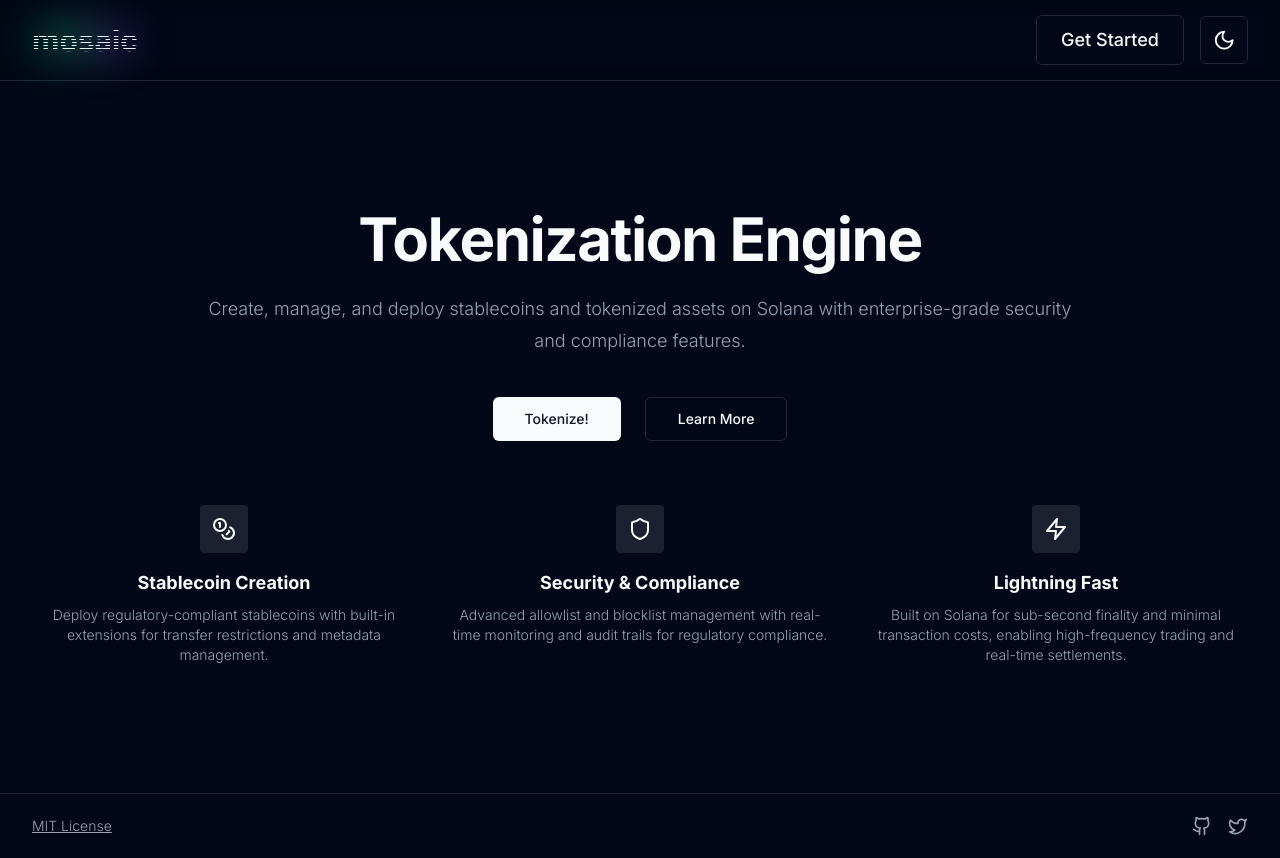
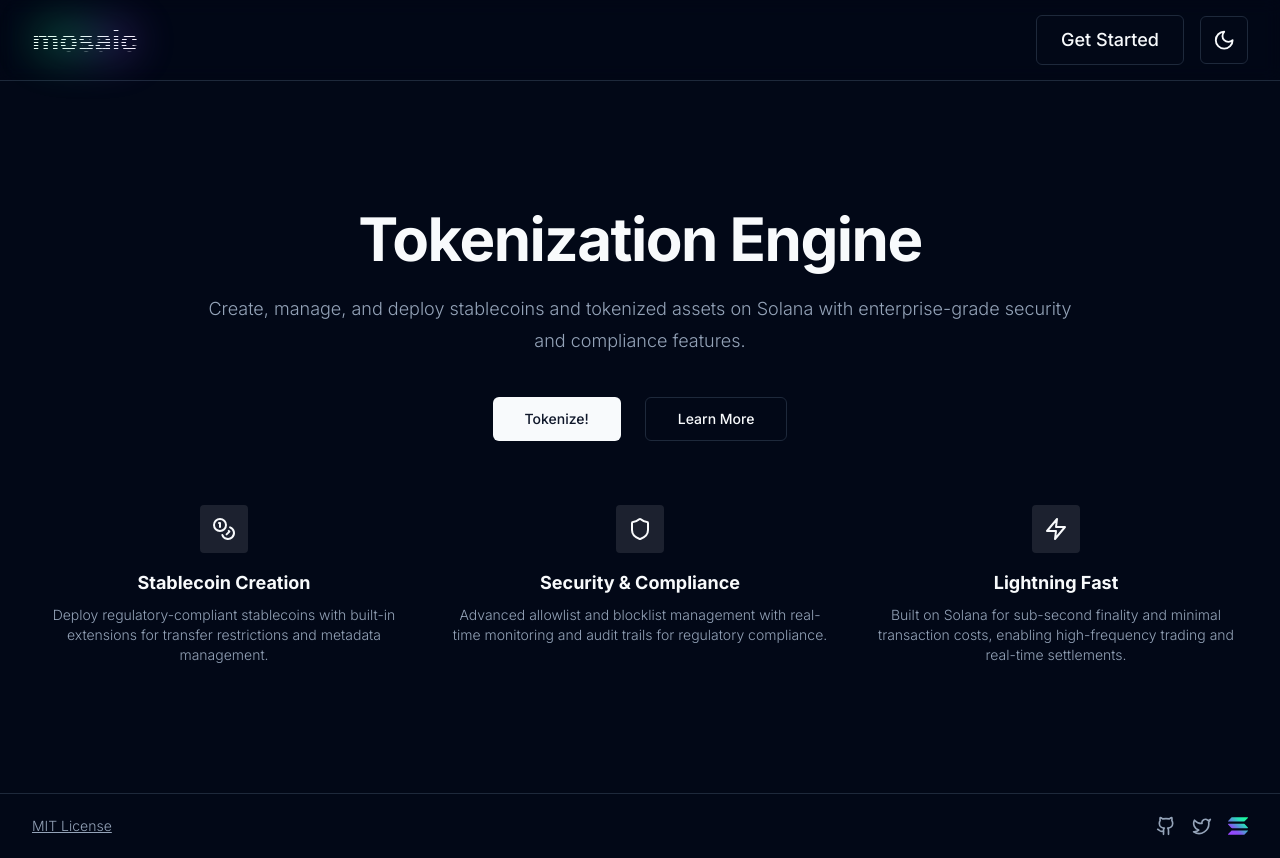
Before and after one commit to solana-foundation/mosaic, a Next.js app in the folder packages/ui/: page / in a window 1280 px wide. Built offline with nearby package versions, Linux system fonts and the light colour scheme; what @solana/wallet-adapter-react, @solana/wallet-adapter-react-ui would draw is missing.

Commit message:
add solana link to footer

```diff
--- a/packages/ui/src/components/layout/footer.tsx
+++ b/packages/ui/src/components/layout/footer.tsx
@@ -1,4 +1,5 @@
 import { GithubIcon, TwitterIcon } from 'lucide-react';
+import SolanaLogoMark from '../../../public/solanaLogoMark.svg';
 
 export function Footer() {
   return (
@@ -33,6 +34,15 @@
           >
             <TwitterIcon className="w-5 h-5" />
           </a>
+          <a
+            href="https://solana.com"
+            target="_blank"
+            rel="noopener noreferrer"
+            aria-label="Solana"
+            className="hover:text-primary"
+          >
+            <img src="/solanaLogoMark.svg" alt="Solana" className="w-5 h-5" />
+          </a>
         </div>
       </div>
     </footer>
```
Also changed, not shown: packages/ui/public/solanaLogoMark.svg (added).
